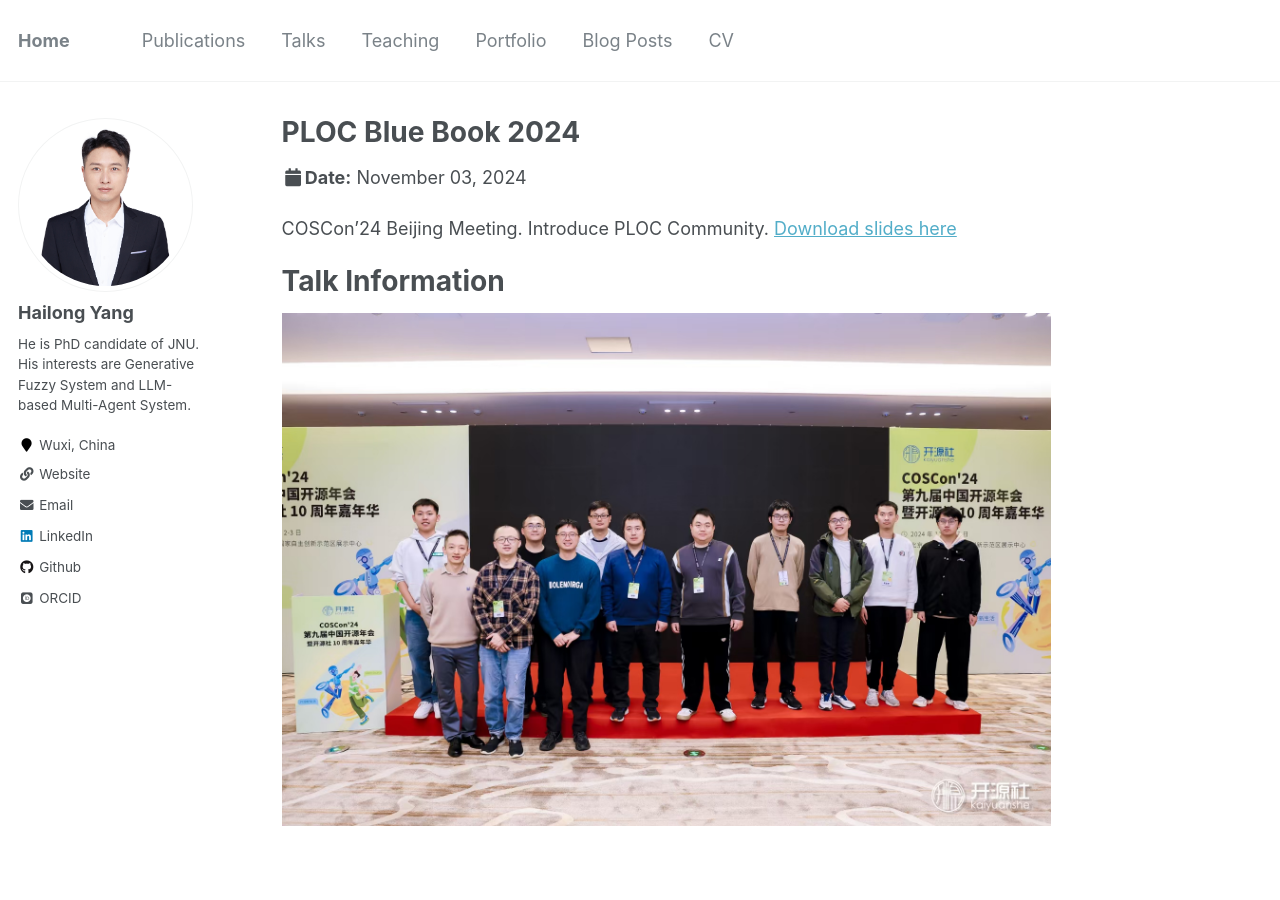
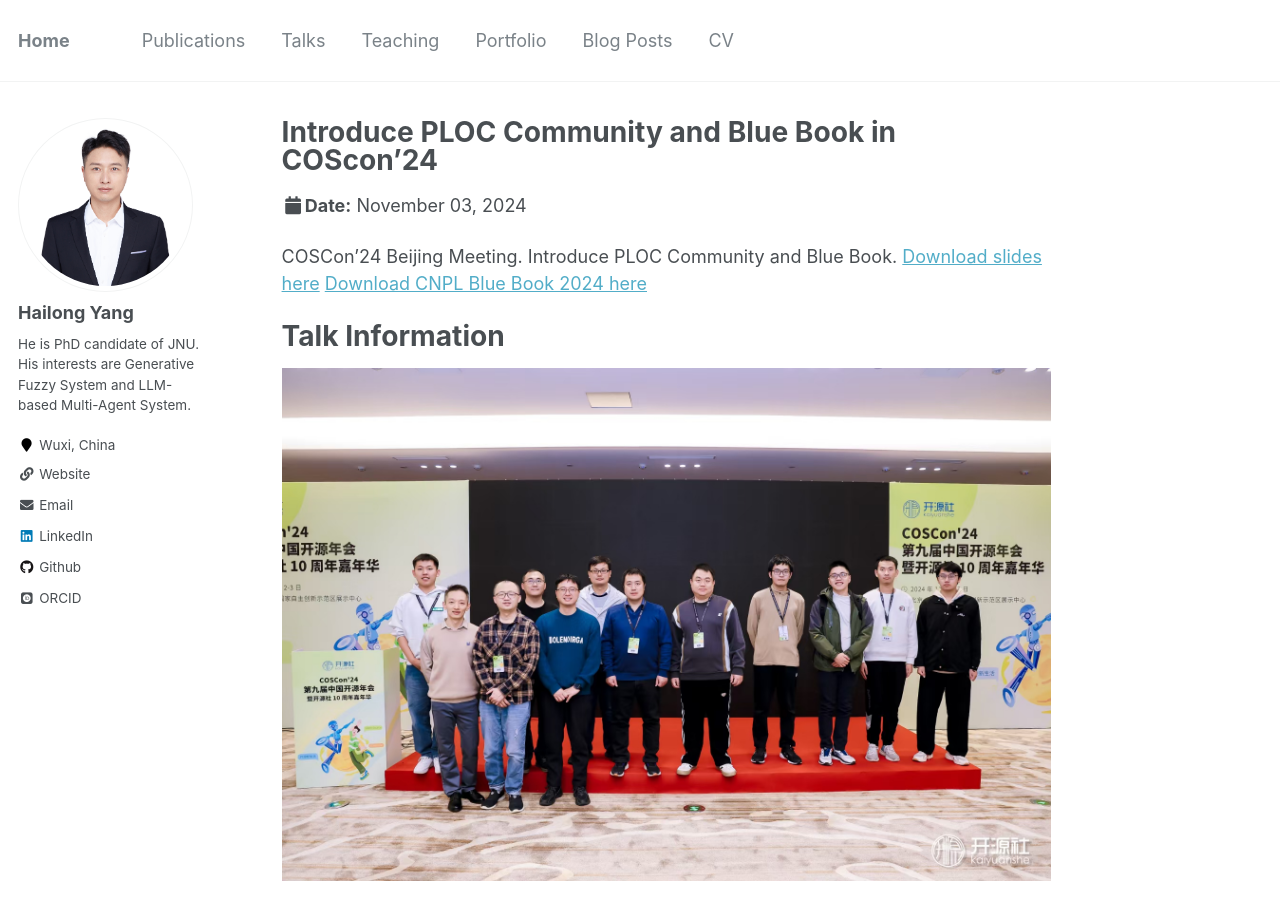
Before and after one commit to chinesebear/chinesebear.github.io, a Jekyll site: the page built from _talks/2024-11-03-talk-COSCon.md, in a window 1280 px wide and 900 px high. Built offline with Jekyll 4.4.1, drawn with Linux system fonts in a browser that asks for light colours; some web fonts are replaced.

Commit message:
bluebook

```diff
--- a/_talks/2024-11-03-talk-COSCon.md
+++ b/_talks/2024-11-03-talk-COSCon.md
@@ -1,16 +1,18 @@
 ---
-title: "PLOC Blue Book 2024"
+title: "Introduce PLOC Community and Blue Book in COScon'24"
 collection: talks
 type: "Talk"
 permalink: /talks/2024-10-23-talk-CSDN
-venue: ""
+venue: "Zhongguancun"
 date: 2024-11-03
 location: "Beijing, China"
 ---
 
-COSCon'24 Beijing Meeting. Introduce PLOC Community. [Download slides here](https://yanghailong.me/files/PLOC_2024.pdf)
+COSCon'24 Beijing Meeting. Introduce PLOC Community and Blue Book. [Download slides here](https://yanghailong.me/files/PLOC_2024.pdf) [Download CNPL Blue Book 2024 here](https://yanghailong.me/files/CNPL-2024-CHS.pdf)
 
 
 Talk Information
 ======
 <img src='/images/coscon24.jpg' width='100%'><br>
+
+<img src='/images/bluebook2024.png' width='100%'><br>
```
Also changed, not shown: _talks/2025-03-20-talk-Deepseek.md (+1 -1 lines), images/bluebook2024.png (added), 1 other file.
